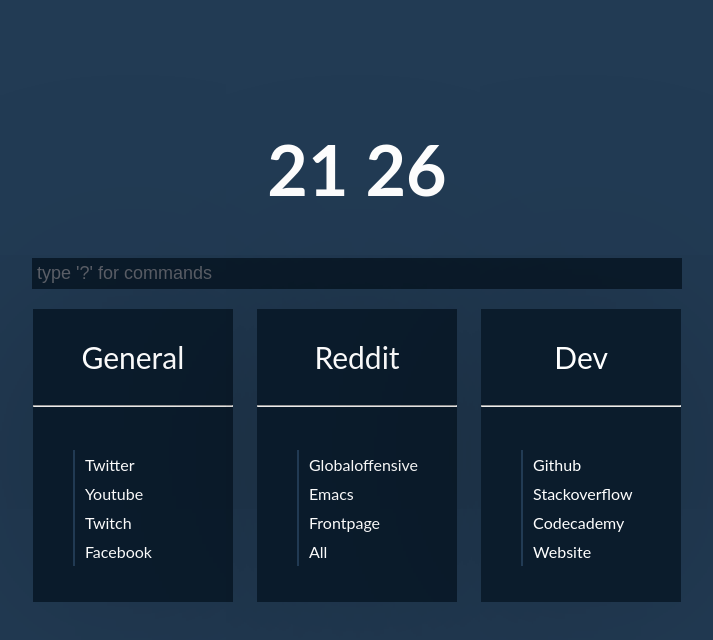
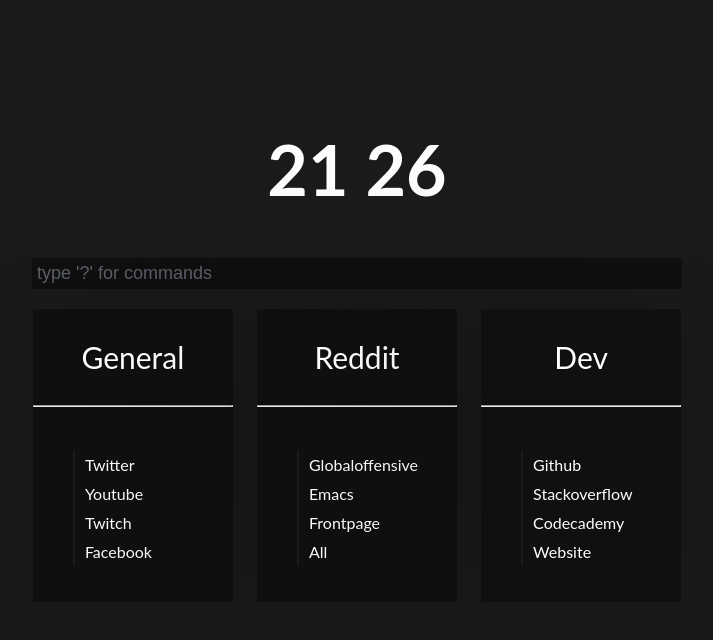
Before and after one commit to rpinder/startpage, a plain HTML site: page index.html in a window 1280 px wide. Shown: the whole page, without its empty margins (283-996 px from the left). Drawn offline with Linux system fonts and the light colour scheme; a web font is replaced by a local one.

Commit message:
changed colourscheme from blue to black

```diff
--- a/style.css
+++ b/style.css
@@ -4,7 +4,7 @@
 }
 
 body {
-    background-color: #223b54;
+    background-color: #1B1B1B;
     font-family: 'Lato', sans-serif;
     color: white;
     text-align: center;
@@ -34,7 +34,7 @@ ul {
 }
 
 li {
-    border-left: 2px solid #223b54;
+    border-left: 2px solid #1B1B1B;
     padding-left: 10px;
     padding-bottom: 5px;
     padding-top: 5px;
@@ -52,7 +52,7 @@ li:hover {
     display: inline-block;
     margin: 20px 10px 10px 10px;
     width: 200px;
-    background-color: #0b1c2c;
+    background-color: #101010;
     padding-bottom: 20px;
     height: 273px;
     -webkit-box-shadow: 0px 0px 300px -21px rgba(0,0,0,0.42);
@@ -66,7 +66,7 @@ li:hover {
 
 input, input:focus {
     width: 640px;
-    background: #0b1c2c;
+    background: #101010;
     -webkit-appearence: none;
     -moz-appearance: none;
     -ms-appearance: none;
```
